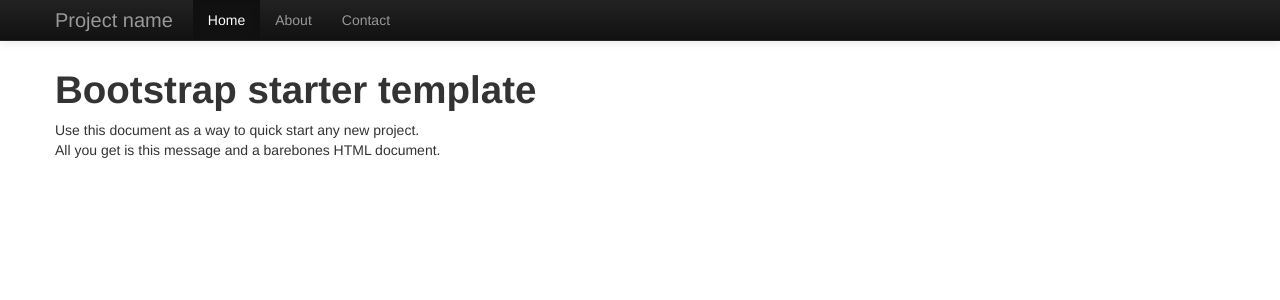
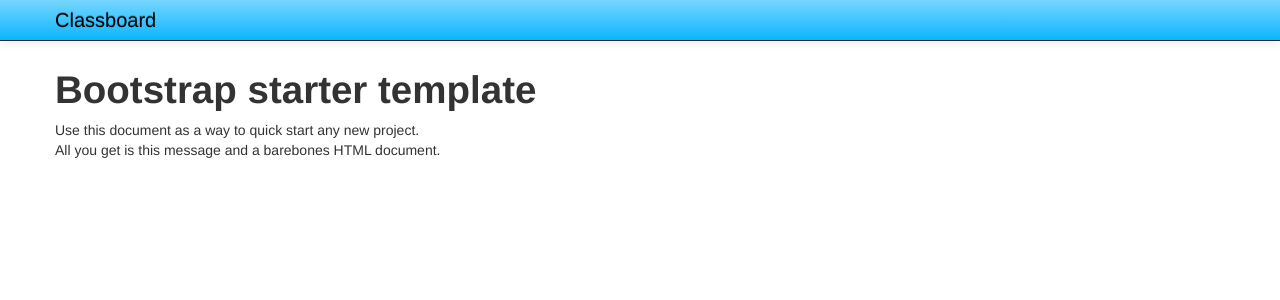
Before and after one commit to akhilnambiar/Whiteback, a Django app: template backend/templates/home.html in a window 1280 px wide. Shown: the top 300 px of the page. Run offline with Django 3.2, Linux system fonts and the light colour scheme; the template is opened without the code that fills it, so the values that code supplies are empty; parts of the project's set-up code (start-up, migrations or seed data) failed here and were passed over; some libraries are stand-ins or nearby versions.

Commit message:
starting to shape the home page

```diff
--- a/backend/templates/home.html
+++ b/backend/templates/home.html
@@ -11,6 +11,14 @@
     <!-- Le styles -->
     <link href="{{ STATIC_URL }}/assets/css/bootstrap.css" rel="stylesheet">
     <style>
+      .navbar-inverse .navbar-inner {
+        background-repeat: repeat-x;
+        background-color: rgb(11, 182, 255);
+        background-image: linear-gradient(to bottom, rgb(118, 214, 255), rgb(11, 181, 255));
+      }
+      .navbar-inverse .brand {
+        color: black;
+      }
       body {
         padding-top: 60px; /* 60px to make the container go all the way to the bottom of the topbar */
       }
@@ -30,7 +38,7 @@
                                    <link rel="shortcut icon" href="../../assets/ico/favicon.png">
   </head>
 
-  <body>
+  <body class='.Walk'>
 
     <div class="navbar navbar-inverse navbar-fixed-top">
       <div class="navbar-inner">
@@ -40,14 +48,7 @@
             <span class="icon-bar"></span>
             <span class="icon-bar"></span>
           </button>
-          <a class="brand" href="#">Project name</a>
-          <div class="nav-collapse collapse">
-            <ul class="nav">
-              <li class="active"><a href="#">Home</a></li>
-              <li><a href="#about">About</a></li>
-              <li><a href="#contact">Contact</a></li>
-            </ul>
-          </div><!--/.nav-collapse -->
+          <a class="brand" href="#">Classboard</a>
         </div>
       </div>
     </div>
--- a/static/assets/css/classboard.css
+++ b/static/assets/css/classboard.css
@@ -61,6 +61,10 @@
 	font-family: 'Walkway-Bold'
 }
 
+.Walk{
+	font-family:'Walkway';
+}
+
 
 /* buttons */
 .homebtn {
```
